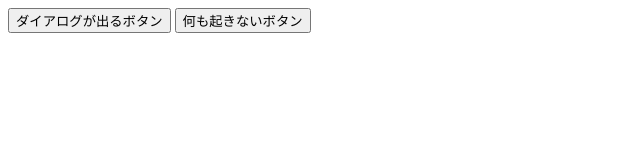
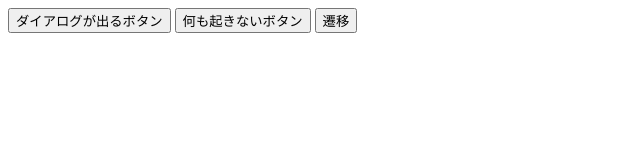
Before and after one commit to miwaark0810/dialogTest, a plain HTML site: page index.html in a window 1280 px wide. Shown: the whole page, without its empty margins (0-640 px from the left). Drawn offline with Linux system fonts and the light colour scheme.

Commit message:
Update index.html

```diff
--- a/index.html
+++ b/index.html
@@ -10,6 +10,7 @@
 <body>
   <button id="btn1">ダイアログが出るボタン</button>
   <button id="btn2">何も起きないボタン</button>
+  <button onclick="location.href='./index2.html'">遷移</button>
   <script>
   var btn = document.getElementById('btn');
 
```
